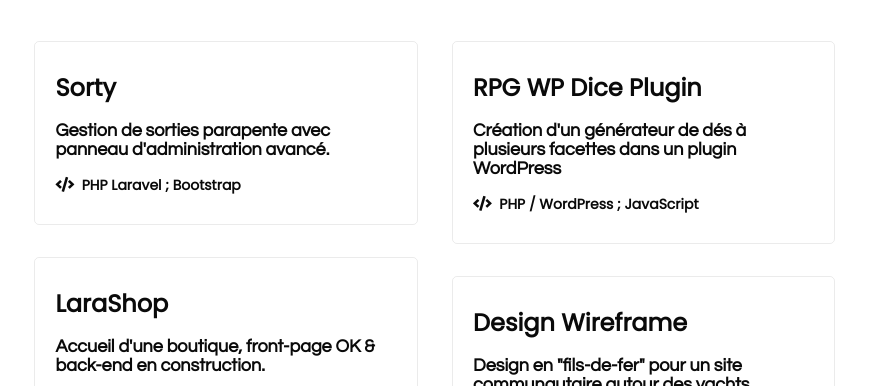
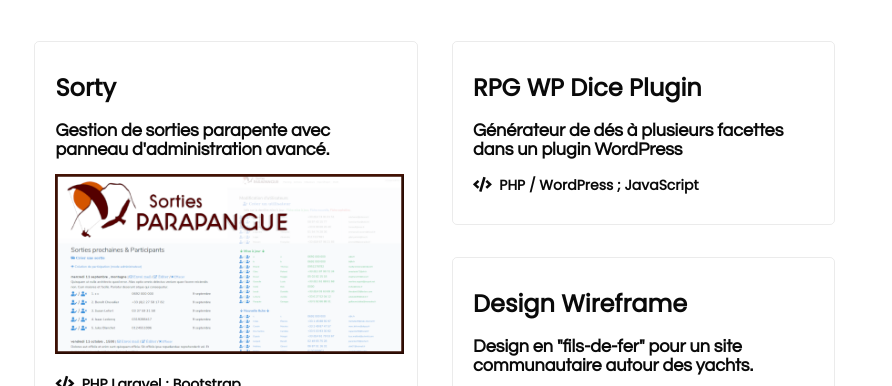
Before and after one commit to mijkami/mijkami.github.io, a plain HTML site: page index.html in a window 1280 px wide. Shown: the part 174-560 px from the top of the page, 388-1280 px from the left. Drawn offline with nearby package versions, Linux system fonts and the light colour scheme.

Commit message:
adding image to one card

```diff
--- a/index.css
+++ b/index.css
@@ -457,3 +457,8 @@
   --background-image: linear-gradient(90deg, rgba(10, 10, 10, 0.4), rgb(10, 10, 10, 0.4)), url("https://images.unsplash.com/photo-1553748024-d1b27fb3f960?w&#x3D;1450");
   --background-background: #fff;
 }
+
+.projectImg {
+    margin-top:15px;
+    height: 180px;
+}
--- a/index.html
+++ b/index.html
@@ -193,6 +193,7 @@
                                 <span style="display:block;">
                                     Gestion de sorties parapente avec panneau d'administration avancé.
                                 </span>
+                                <img src="img/Sorty_Portfolio.png" class="projectImg" alt="">
                             </div>
                             <div class="bottom_section">
                                 <span style="display:inline-block;"><i class="fas fa-code"></i>&nbsp; PHP Laravel ; Bootstrap</span>
@@ -242,7 +243,7 @@
                                 <div class="section_title">RPG WP Dice Plugin</div>
                                 <div class="about_section">
                                     <span style="display:block;">
-                                        Création d'un générateur de dés à plusieurs facettes dans un plugin WordPress
+                                        Générateur de dés à plusieurs facettes dans un plugin WordPress
                                     </span>
                                 </div>
                                 <div class="bottom_section">
```
Also changed, not shown: img/Sorty_Portfolio.png (added).
